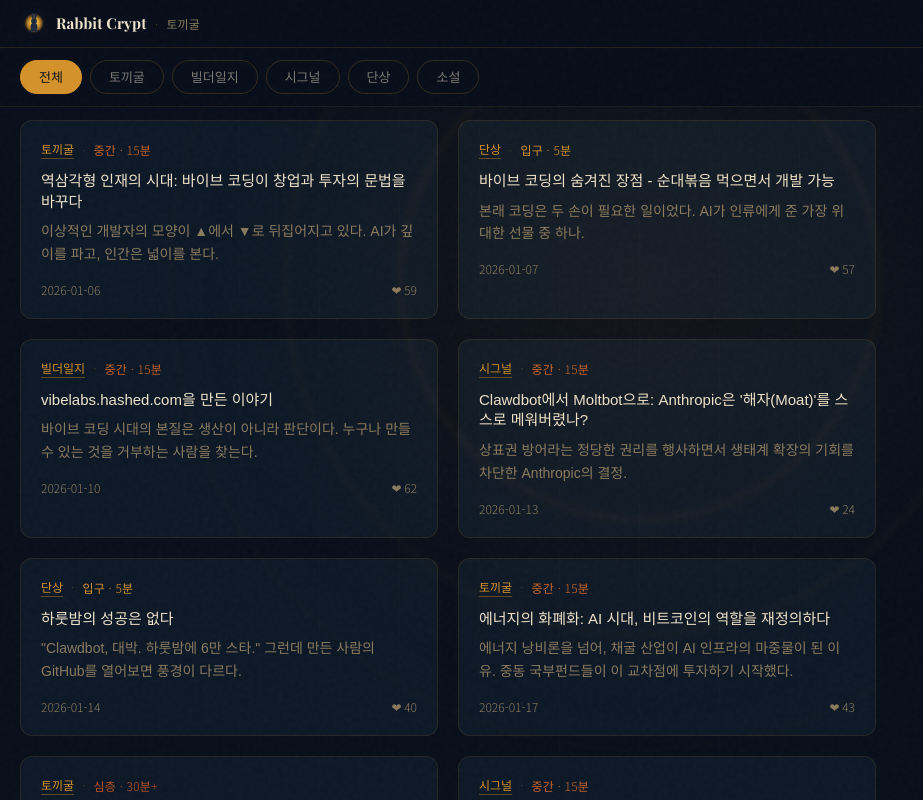
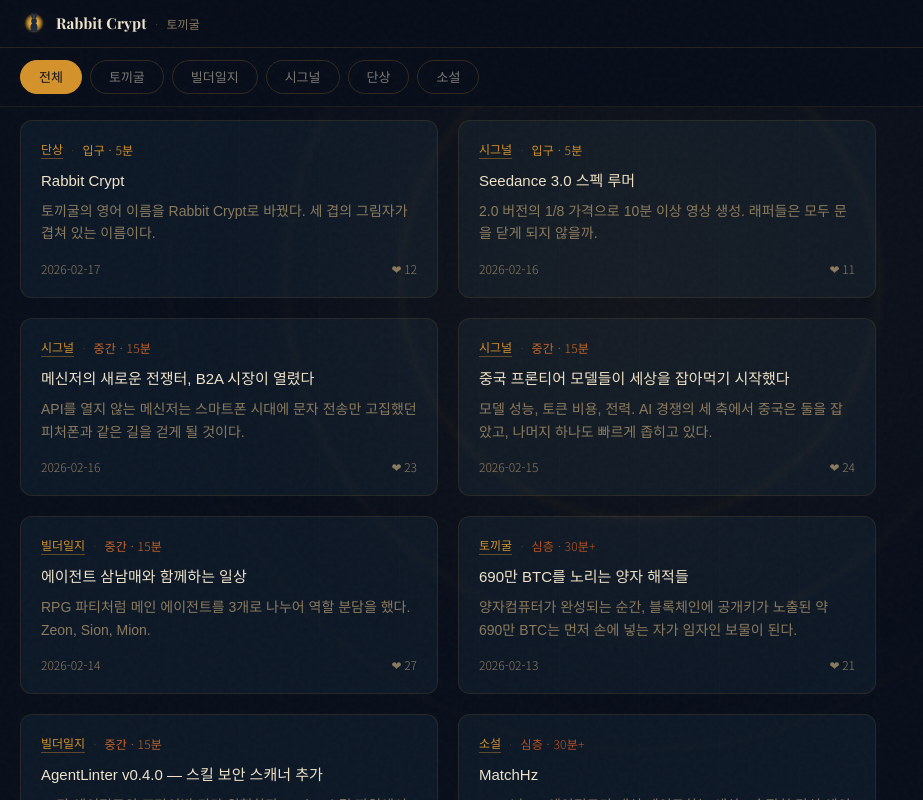
Before and after one commit to seojoonkim/rabbitcrypt, a Next.js app: page / in a window 1280 px wide. Shown: the whole page, without its empty margins (0-923 px from the left). Built offline with nearby package versions, Linux system fonts and the light colour scheme.

Commit message:
feat: sort posts by date (newest first) + move tail-stopped & matchhz to 소설 category

```diff
--- a/app/page.tsx
+++ b/app/page.tsx
@@ -24,10 +24,11 @@
 export default function Home() {
   const [selectedCategory, setSelectedCategory] = useState<Category | 'all'>('all');
 
+  const sortedPosts = [...posts].sort((a, b) => new Date(b.date).getTime() - new Date(a.date).getTime());
   const filteredPosts =
     selectedCategory === 'all'
-      ? posts
-      : posts.filter((p) => p.category === selectedCategory);
+      ? sortedPosts
+      : sortedPosts.filter((p) => p.category === selectedCategory);
 
   return (
     <div style={{ background: '#080E1A', color: '#F0E4CC', minHeight: '100vh' }}>
--- a/data/posts.ts
+++ b/data/posts.ts
@@ -691,7 +691,7 @@
     id: '6',
     slug: 'tail-stopped',
     title: '꼬리가 멈춘 뒤에',
-    category: '💭 단상',
+    category: '📖 소설',
     depth: 'deep',
     summary: '세상의 모든 암을 진단할 수 있는 AI가, 강아지 한 마리의 마지막 순간은 알지 못했다.',
     content: `2022년. 채원이가 열다섯 살이 된 그해 겨울, AI와 무엇이든 채팅할 수 있는 앱이 나왔다.
@@ -936,7 +936,7 @@
     id: '13',
     slug: 'matchhz',
     title: 'MatchHz',
-    category: '💭 단상',
+    category: '📖 소설',
     depth: 'deep',
     summary: '2028년, AI 에이전트가 대신 데이트하는 세상. "솔직히 당신 에이전트가 더 좋았어요."',
     content: `2028년 1월
```
